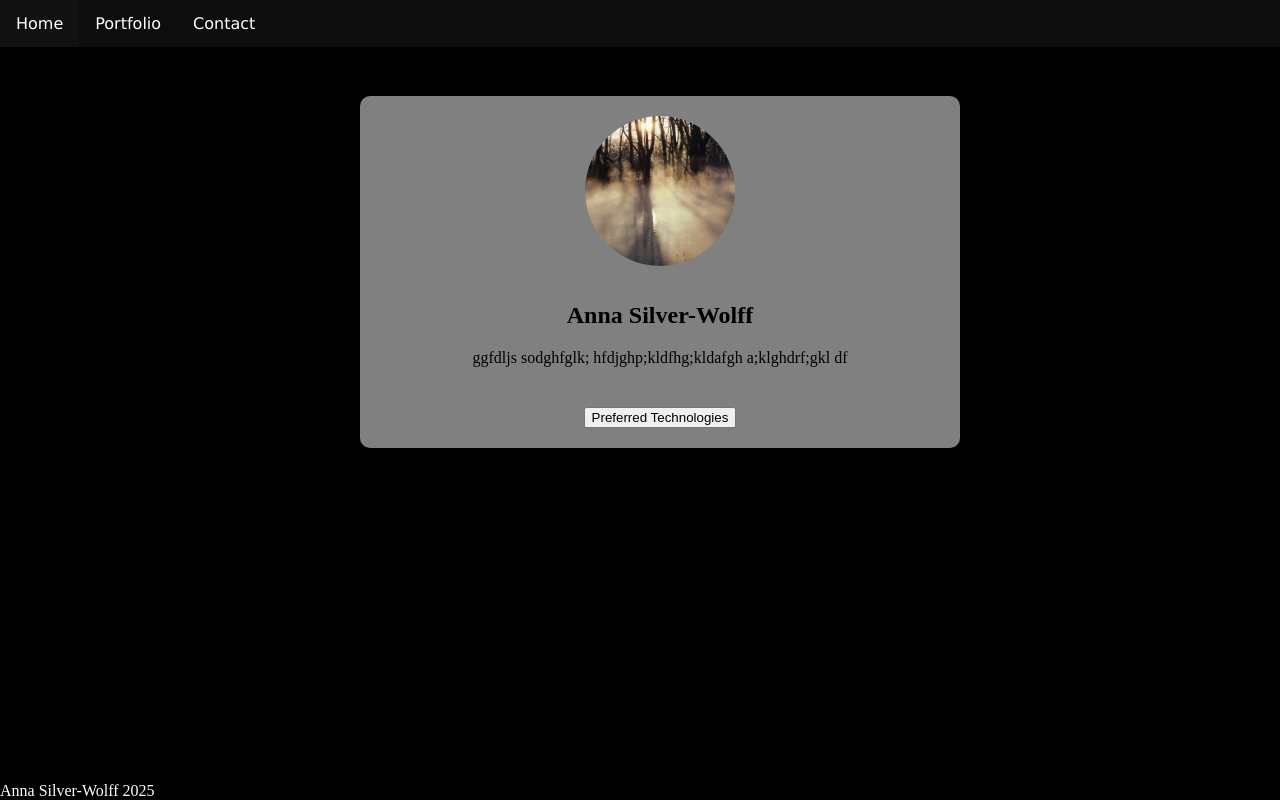
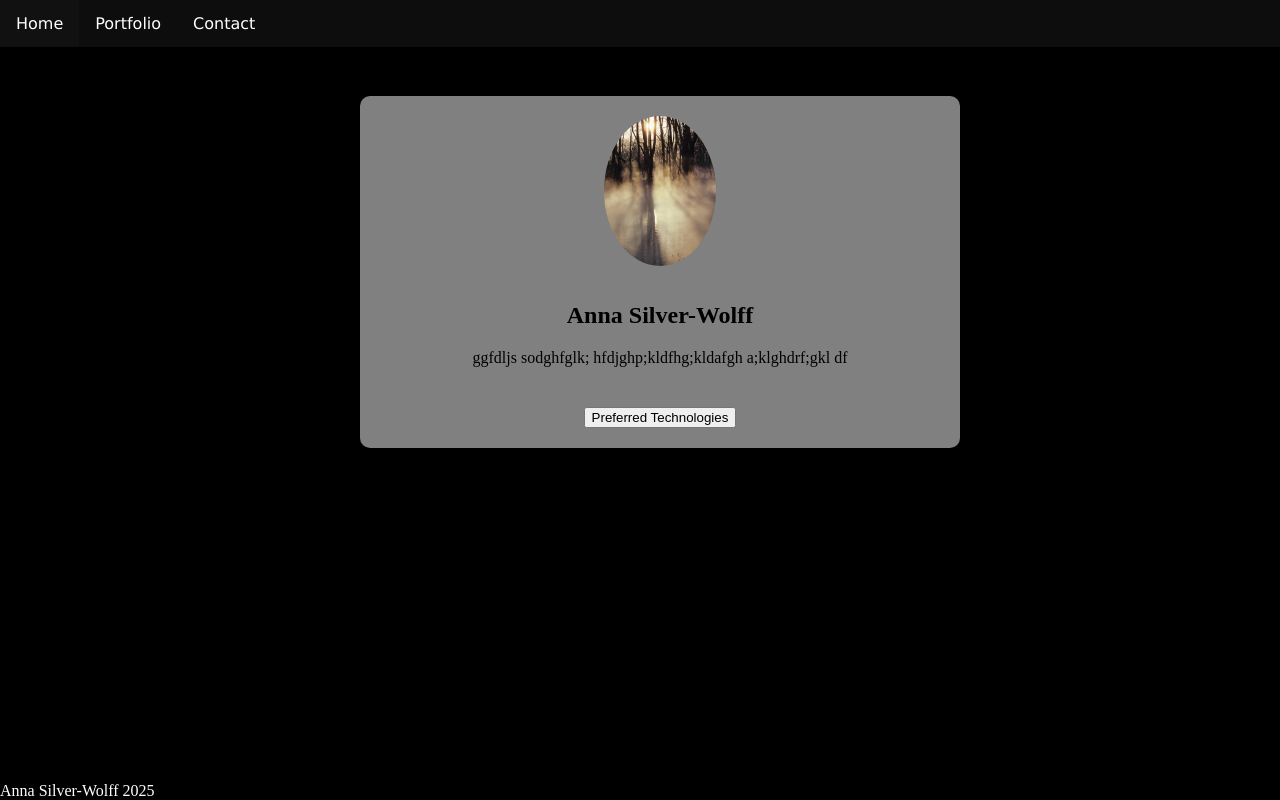
Before and after one commit to asw-afk/my-portfolio, a React (Vite) app: page / in a window 1280 px wide. Built offline with nearby package versions, Linux system fonts and the light colour scheme.

Commit message:
erased some comments
went a little overboard

```diff
--- a/src/components/UI/card/card.css
+++ b/src/components/UI/card/card.css
@@ -3,11 +3,11 @@
     display: flex;
     justify-content: center;
     align-items: center;
-    flex-direction: column; /* Stack children vertically */
+    flex-direction: column;
     border-color: black;
     border-radius: 10px;
     background-color: gray;
-    height: auto; /* Let height adjust to content */
+    height: auto;
     width: 70vh;
     margin-top: 80px;
     padding: 20px;
@@ -16,23 +16,22 @@
 
   /* Image styles */
   .card img {
-    border-radius: 50%;  /* Make image circular */
-    height: 150px;       /* Adjust image size */
-    width: 150px;        /* Keep it square */
-    margin-bottom: 12px; /* Space between image and text */
+    border-radius: 50%;
+    height: 150px;
+    margin-bottom: 12px;
   }
 
   /* Text container */
   .card .text-container {
-    text-align: center;  /* Center the text */
-    margin-bottom: 12px; /* Space between text and button */
+    text-align: center;
+    margin-bottom: 12px;
   }
 
   /* Icons container - where the images show up */
   #icons {
     display: flex;
     justify-content: center;
-    gap: 12px;            /* Add space between images */
-    flex-wrap: wrap;      /* Allow the images to wrap onto new lines */
-    margin-top: 12px;     /* Space between button and content above */
+    gap: 12px;
+    flex-wrap: wrap;
+    margin-top: 12px;
   }
```
